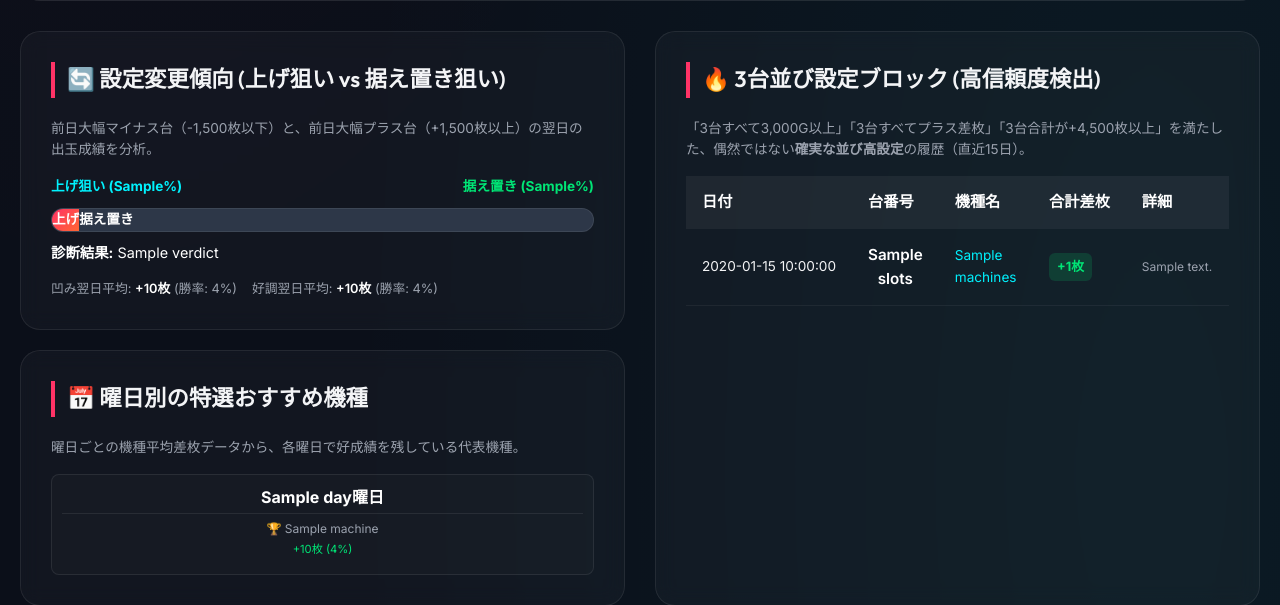
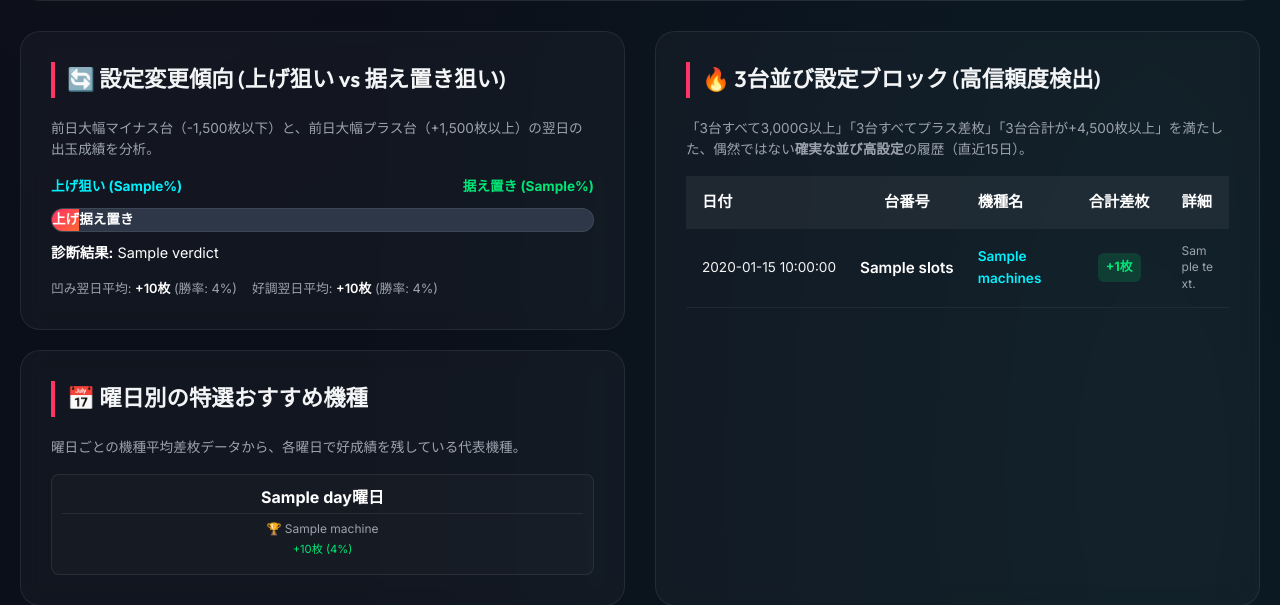
Before and after one commit to t9star/slot-data-analyzer, a Flask app: template templates/dashboard.html in a window 1280 px wide. Shown: the part 2519-3124 px from the top of the page. Run offline with Flask 3, Linux system fonts and the light colour scheme; the template is opened without the code that fills it: most values are stand-ins (such as "Sample title", 1, 10 or a date in 2020); data that the repository does not hold is empty; some libraries are stand-ins or nearby versions.

Commit message:
style: Fix 3-unit clusters table by removing global container height/overflow constraints, enabling auto-wrap for details, and applying proper nowraps on static columns

```diff
--- a/templates/dashboard.html
+++ b/templates/dashboard.html
@@ -145,8 +145,6 @@
         /* Tables styling */
         .table-container {
             overflow-x: auto;
-            max-height: 500px;
-            overflow-y: auto;
         }
 
         table {
@@ -834,11 +832,11 @@
                     <table>
                         <thead>
                             <tr>
-                                <th style="width: 15%; white-space: nowrap;">日付</th>
-                                <th style="width: 15%; white-space: nowrap;">台番号</th>
-                                <th style="width: 25%;">機種名</th>
-                                <th style="width: 15%; white-space: nowrap;">合計差枚</th>
-                                <th style="width: 30%;">詳細</th>
+                                <th style="white-space: nowrap;">日付</th>
+                                <th style="white-space: nowrap; text-align: center;">台番号</th>
+                                <th>機種名</th>
+                                <th style="white-space: nowrap; text-align: center;">合計差枚</th>
+                                <th>詳細</th>
                             </tr>
                         </thead>
                         <tbody>
@@ -846,14 +844,14 @@
                                 {% for b in detected_blocks %}
                                 <tr>
                                     <td style="font-size: 0.85rem; white-space: nowrap;">{{ b.date }}</td>
-                                    <td style="font-weight: 600; color: #fff; text-align: center;">{{ b.slots }}</td>
-                                    <td style="font-size: 0.85rem; color: var(--accent-color);">{{ b.machines }}</td>
-                                    <td>
-                                        <span class="badge badge-plus" style="font-weight: 800;">
+                                    <td style="font-weight: 600; color: #fff; text-align: center; white-space: nowrap; padding: 0 8px;">{{ b.slots }}</td>
+                                    <td style="font-size: 0.85rem; color: var(--accent-color); font-weight: 600;">{{ b.machines }}</td>
+                                    <td style="text-align: center; white-space: nowrap;">
+                                        <span class="badge badge-plus" style="font-weight: 800; display: inline-block;">
                                             {{ "{:+,}".format(b.total_diff) }}枚
                                         </span>
                                     </td>
-                                    <td style="font-size: 0.75rem; color: var(--text-muted); white-space: nowrap;">{{ b.details }}</td>
+                                    <td style="font-size: 0.75rem; color: var(--text-muted); line-height: 1.4; word-break: break-all;">{{ b.details }}</td>
                                 </tr>
                                 {% endfor %}
                             {% else %}
```
